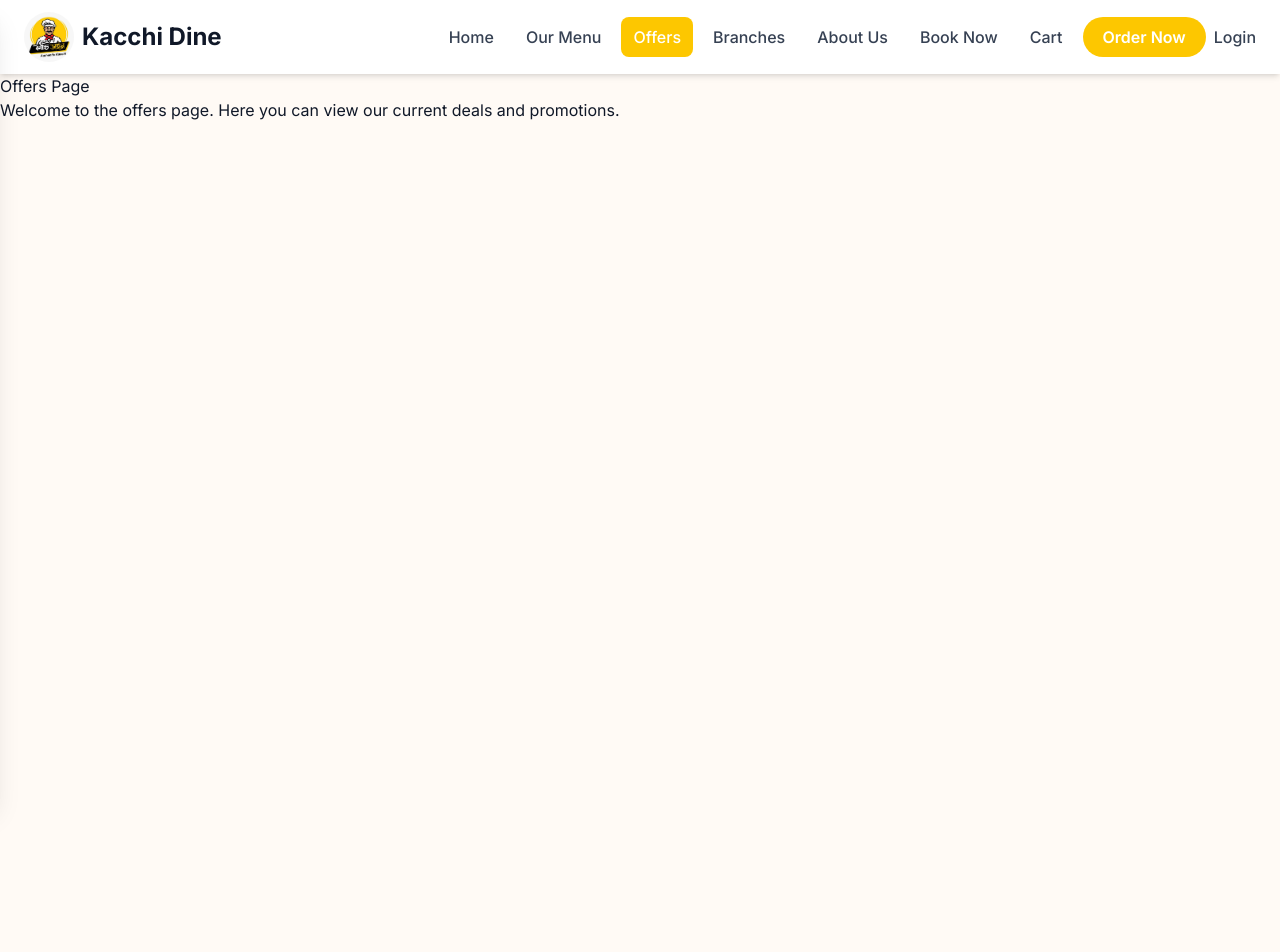
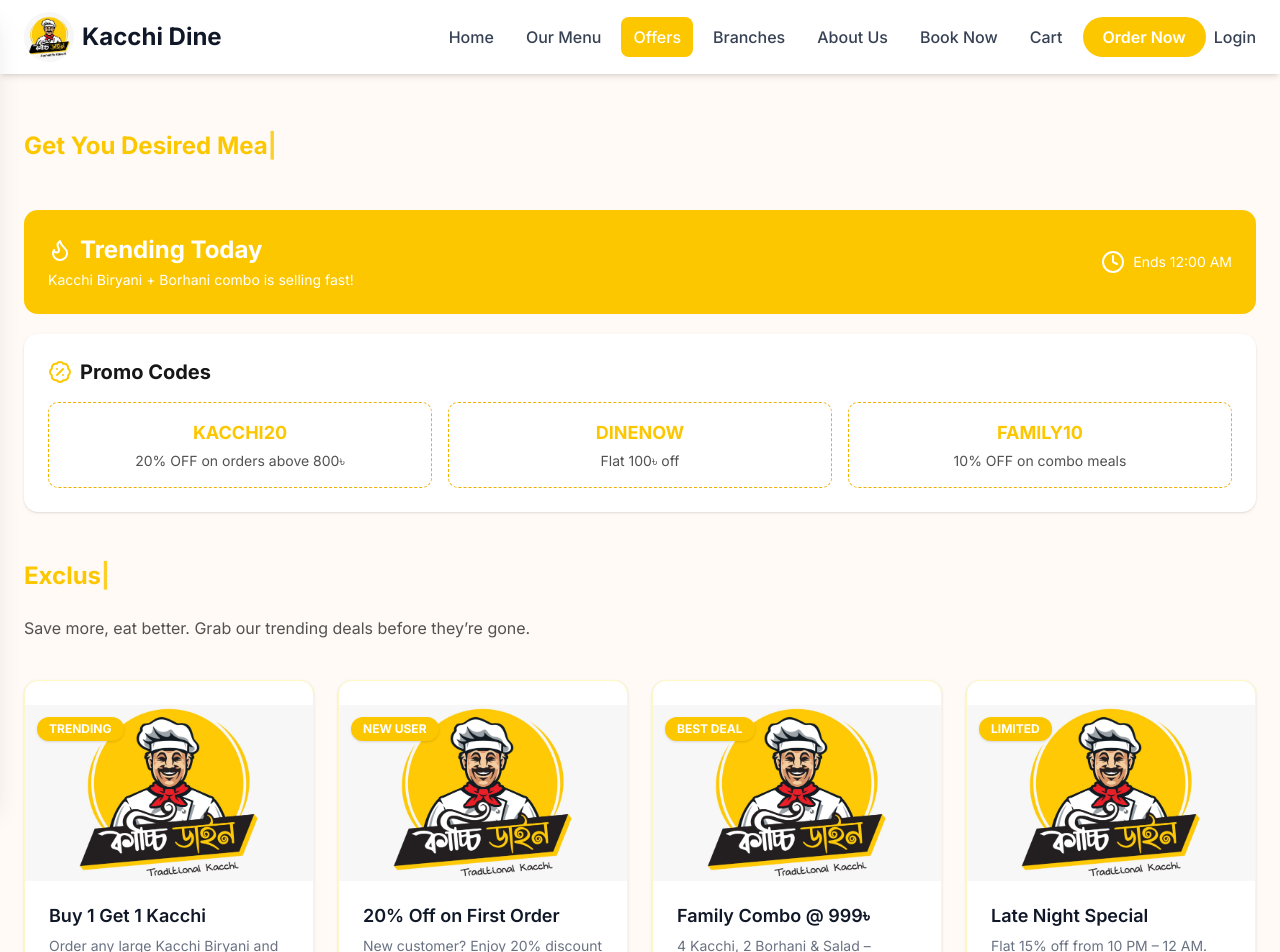
Before and after one commit to mihad-khadem/kacchi_dine, a Next.js app: page /offers in a window 1280 px wide. Shown: the top 952 px of the page. Before the commit the page ends 800 px from the top, so only its background shows below. Built offline with nearby package versions, Linux system fonts and the light colour scheme.

Commit message:
feat(offers): offers page implemented with trendings, promo codes & exclusive deals

```diff
--- a/app/offers/page.tsx
+++ b/app/offers/page.tsx
@@ -1,13 +1,20 @@
+import OffersGrid from "@/components/offer/OfferGrid";
+import { PromoOffers } from "@/components/offer/PromoOffers";
+import { TrandingNow } from "@/components/offer/TrandingNow";
+import { HeadingFont } from "@/components/ui/headingFont";
+
 // offers page
 const OffersPage = () => {
   return (
-    <div>
-      <h1>Offers Page</h1>
-      <p>
-        Welcome to the offers page. Here you can view our current deals and
-        promotions.
-      </p>
-    </div>
+    <section className="max-w-7xl mx-auto px-6 py-10">
+      <HeadingFont text="Get You Desired Meal" />
+      {/* Trending Banner */}
+      <TrandingNow />
+      {/* Promo Codes */}
+      <PromoOffers />
+      {/* Offers Page and Grid */}
+      <OffersGrid />
+    </section>
   );
 };
 
--- /dev/null
+++ b/components/offer/OfferGrid.tsx
@@ -0,0 +1,67 @@
+"use client";
+
+import AppCard from "@/components/ui/AppCard";
+import { HeadingFont } from "../ui/headingFont";
+
+const offers = [
+  {
+    id: 1,
+    title: "Buy 1 Get 1 Kacchi",
+    desc: "Order any large Kacchi Biryani and get another one absolutely free.",
+    image: "/kacchi_logo.jpeg",
+    tag: "TRENDING",
+  },
+  {
+    id: 2,
+    title: "20% Off on First Order",
+    desc: "New customer? Enjoy 20% discount on your first Kacchi Dine order.",
+    image: "/kacchi_logo.jpeg",
+    tag: "NEW USER",
+  },
+  {
+    id: 3,
+    title: "Family Combo @ 999৳",
+    desc: "4 Kacchi, 2 Borhani & Salad – perfect for family dinners.",
+    image: "/kacchi_logo.jpeg",
+    tag: "BEST DEAL",
+  },
+  {
+    id: 4,
+    title: "Late Night Special",
+    desc: "Flat 15% off from 10 PM – 12 AM.",
+    image: "/kacchi_logo.jpeg",
+    tag: "LIMITED",
+  },
+];
+
+export default function OffersGrid() {
+  return (
+    <div className="py-8">
+      {/* Header */}
+      <div className="mb-10">
+        <HeadingFont text="Exclusive Offers Just for You" />
+        <p className="text-neutral-600 dark:text-neutral-400 mt-2">
+          Save more, eat better. Grab our trending deals before they’re gone.
+        </p>
+      </div>
+
+      {/* Offers Grid */}
+      <div className="grid sm:grid-cols-2 lg:grid-cols-4 gap-6">
+        {offers.map((offer) => (
+          <AppCard
+            key={offer.id}
+            title={offer.title}
+            description={offer.desc}
+            image={offer.image}
+            badge={offer.tag}
+            footer={
+              <button className="w-full bg-yellow-400 hover:bg-yellow-500 text-white py-2 rounded-lg text-sm font-semibold">
+                Order Now
+              </button>
+            }
+          />
+        ))}
+      </div>
+    </div>
+  );
+}
--- /dev/null
+++ b/components/offer/PromoOffers.tsx
@@ -0,0 +1,36 @@
+import { BadgePercent } from "lucide-react";
+import React from "react";
+const promoCodes = [
+  { code: "KACCHI20", desc: "20% OFF on orders above 800৳" },
+  { code: "DINENOW", desc: "Flat 100৳ off" },
+  { code: "FAMILY10", desc: "10% OFF on combo meals" },
+];
+
+export const PromoOffers = () => {
+  return (
+    <>
+      <div className="bg-white dark:bg-neutral-800 rounded-xl p-6 shadow">
+        <div className="flex items-center gap-2 mb-4">
+          <BadgePercent className="text-yellow-400" />
+          <h2 className="text-xl font-bold text-neutral-900 dark:text-white">
+            Promo Codes
+          </h2>
+        </div>
+
+        <div className="grid md:grid-cols-3 gap-4">
+          {promoCodes.map((promo, index) => (
+            <div
+              key={index}
+              className="border border-dashed border-yellow-500 rounded-lg p-4 flex flex-col items-center text-center"
+            >
+              <p className="text-lg font-bold text-yellow-400">{promo.code}</p>
+              <p className="text-sm text-neutral-600 dark:text-neutral-400 mt-1">
+                {promo.desc}
+              </p>
+            </div>
+          ))}
+        </div>
+      </div>
+    </>
+  );
+};
--- /dev/null
+++ b/components/offer/TrandingNow.tsx
@@ -0,0 +1,23 @@
+import { Clock, Flame } from "lucide-react";
+import React from "react";
+
+export const TrandingNow = () => {
+  return (
+    <>
+      {/* Trending Banner */}
+      <div className="mt-8 bg-yellow-400 text-white rounded-xl my-5 p-6 flex items-center justify-between">
+        <div>
+          <h3 className="text-2xl font-bold flex items-center gap-2">
+            <Flame /> Trending Today
+          </h3>
+          <p className="text-sm mt-1">
+            Kacchi Biryani + Borhani combo is selling fast!
+          </p>
+        </div>
+        <div className="flex items-center gap-2 text-sm">
+          <Clock /> Ends 12:00 AM
+        </div>
+      </div>
+    </>
+  );
+};
```
